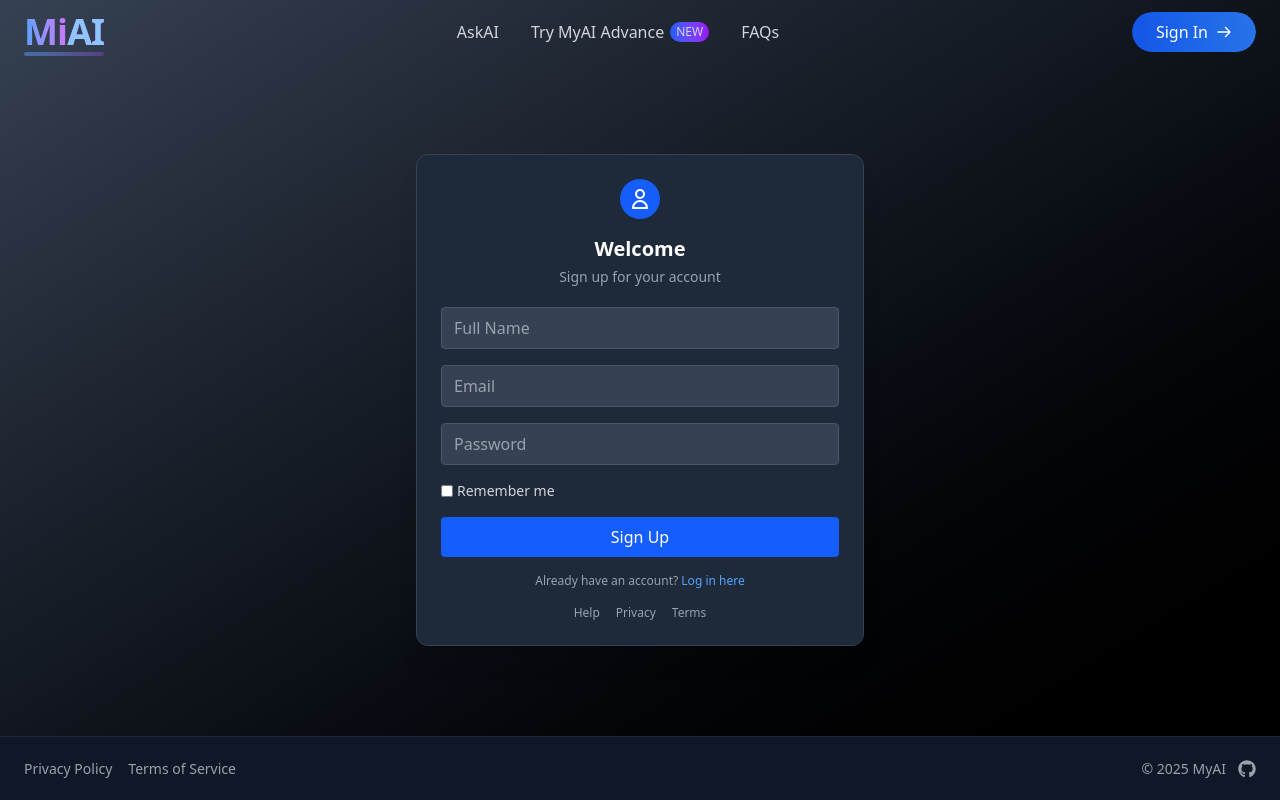
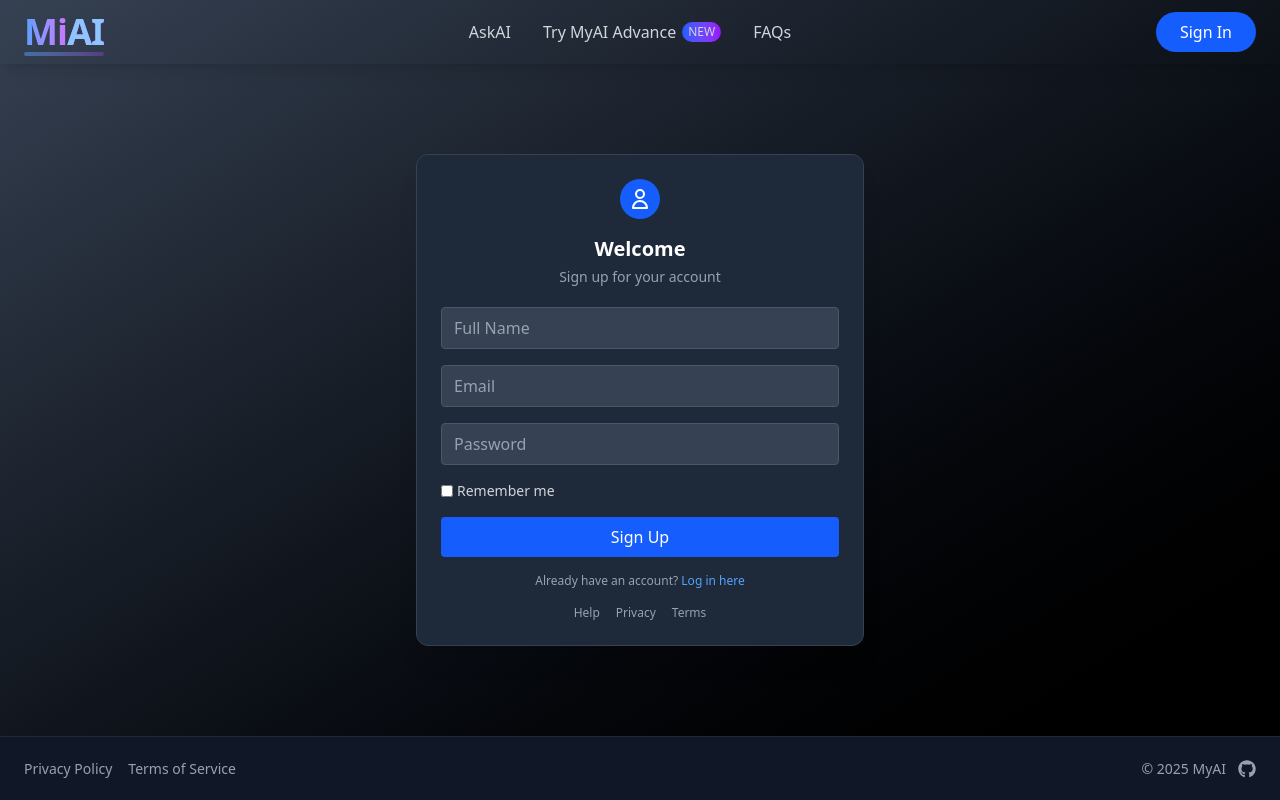
Before and after one commit to 1Rohannaik/MyAI, a React (Vite) app in the folder frontend/: page /signin in a window 1280 px wide. Built offline with nearby package versions, Linux system fonts and the light colour scheme.

Commit message:
Update Header.jsx

```diff
--- a/frontend/components/Header.jsx
+++ b/frontend/components/Header.jsx
@@ -1,43 +1,51 @@
 import React, { useEffect, useState } from "react";
 import { NavLink, useNavigate } from "react-router-dom";
 import toast from "react-hot-toast";
-
+import { Menu, X } from "lucide-react"; // Hamburger & close icon
 
 const Header = () => {
   const navigate = useNavigate();
   const [isAuthenticated, setIsAuthenticated] = useState(false);
+  const [menuOpen, setMenuOpen] = useState(false);
 
-  // Check if user is logged in
   useEffect(() => {
     const token = localStorage.getItem("token");
     setIsAuthenticated(!!token);
   }, []);
 
-  // Handle Logout
   const handleLogout = () => {
-    localStorage.removeItem("token"); // Remove token
+    localStorage.removeItem("token");
     setIsAuthenticated(false);
-    toast.success("Logged out successfully!");// Update state
-    navigate("/signin"); // Redirect to signin page
+    toast.success("Logged out successfully!");
+    navigate("/signin");
+  };
+
+  const toggleMenu = () => {
+    setMenuOpen(!menuOpen);
+  };
+
+  const handleNavClick = (route) => {
+    navigate(route);
+    setMenuOpen(false); // Close menu on nav
   };
 
   return (
-    <header className="fixed w-full z-50 ">
+    <header className="fixed w-full z-50  shadow-lg">
       <div className="max-w-7xl mx-auto px-6 py-3 flex items-center justify-between">
-        {/* Logo with subtle shine effect */}
+        {/* Logo */}
         <div
           className="flex items-center cursor-pointer"
           onClick={() => navigate("/")}
         >
           <span className="relative">
-            <span className="text-4xl font-extrabold bg-gradient-to-r from-blue-400 via-purple-400 to-purple-600 bg-clip-text text-transparent tracking-tight">
+            <span className="text-3xl md:text-4xl font-extrabold bg-gradient-to-r from-blue-400 via-purple-400 to-purple-600 bg-clip-text text-transparent tracking-tight">
               Mi<span className="text-blue-300">AI</span>
             </span>
             <span className="absolute -bottom-1 left-0 w-full h-1 bg-gradient-to-r from-blue-400/50 to-purple-500/30 rounded-full"></span>
           </span>
         </div>
 
-        {/* Navigation Links with animated underline */}
+        {/* Desktop Navigation */}
         <nav className="hidden md:flex items-center space-x-8">
           <NavLink
             to="/gemini"
@@ -46,7 +54,6 @@ const Header = () => {
             AskAI
             <span className="absolute left-0 -bottom-1 h-0.5 bg-blue-500 transition-all duration-300 w-0 group-hover:w-full"></span>
           </NavLink>
-
           <NavLink
             to="/subscribe"
             className="relative text-gray-300 hover:text-white transition-colors group"
@@ -59,50 +66,80 @@ const Header = () => {
             </span>
             <span className="absolute left-0 -bottom-1 h-0.5 bg-purple-500 transition-all duration-300 w-0 group-hover:w-full"></span>
           </NavLink>
-
-          <NavLink to="/faq">
-            <button className="relative text-gray-300 hover:text-white transition-colors group">
+          <NavLink
+            to="/faq"
+            className="relative text-gray-300 hover:text-white transition-colors group"
+          >
             FAQs
             <span className="absolute left-0 -bottom-1 h-0.5 bg-blue-500 transition-all duration-300 w-0 group-hover:w-full"></span>
-            </button>
           </NavLink>
         </nav>
 
-        {/* Sign In / Logout Button */}
+        {/* Hamburger Icon */}
+        <div className="md:hidden">
+          <button onClick={toggleMenu} className="text-white">
+            {menuOpen ? <X size={28} /> : <Menu size={28} />}
+          </button>
+        </div>
+
+        {/* Auth Buttons (desktop only) */}
+        <div className="hidden md:flex">
           {isAuthenticated ? (
             <button
               onClick={handleLogout}
-            className="relative overflow-hidden group px-6 py-2 rounded-full font-medium transition-all duration-300 bg-red-600 text-white hover:bg-red-700"
+              className="px-6 py-2 rounded-full font-medium bg-red-600 text-white hover:bg-red-700 transition-all"
             >
               Logout
             </button>
           ) : (
             <button
               onClick={() => navigate("/signin")}
-            className="relative overflow-hidden group px-6 py-2 rounded-full font-medium transition-all duration-300"
+              className="px-6 py-2 rounded-full font-medium bg-blue-600 text-white hover:bg-blue-700 transition-all"
             >
-            <span className="relative z-10 flex items-center text-white">
               Sign In
-              <svg
-                xmlns="http://www.w3.org/2000/svg"
-                className="ml-2 h-4 w-4 transition-transform duration-300 group-hover:translate-x-1"
-                fill="none"
-                viewBox="0 0 24 24"
-                stroke="currentColor"
-              >
-                <path
-                  strokeLinecap="round"
-                  strokeLinejoin="round"
-                  strokeWidth={2}
-                  d="M14 5l7 7m0 0l-7 7m7-7H3"
-                />
-              </svg>
-            </span>
-            <span className="absolute inset-0 bg-gradient-to-r from-blue-600 to-blue-500 rounded-full opacity-90 group-hover:opacity-100 transition-opacity duration-300"></span>
-            <span className="absolute inset-0 bg-white/10 backdrop-blur-sm rounded-full opacity-0 group-hover:opacity-100 transition-opacity duration-300"></span>
             </button>
           )}
         </div>
+      </div>
+
+      {/* Mobile Menu */}
+      {menuOpen && (
+        <div className="md:hidden px-6 pb-4  backdrop-blur-md shadow-lg space-y-4">
+          <NavLink
+            onClick={() => handleNavClick("/gemini")}
+            className="block text-gray-300 hover:text-white"
+          >
+            AskAI
+          </NavLink>
+          <NavLink
+            onClick={() => handleNavClick("/subscribe")}
+            className="block text-gray-300 hover:text-white"
+          >
+            Try MyAI Advance
+          </NavLink>
+          <NavLink
+            onClick={() => handleNavClick("/faq")}
+            className="block text-gray-300 hover:text-white"
+          >
+            FAQs
+          </NavLink>
+          {isAuthenticated ? (
+            <button
+              onClick={handleLogout}
+              className="block w-full text-left px-4 py-2 bg-red-600 text-white rounded-md"
+            >
+              Logout
+            </button>
+          ) : (
+            <button
+              onClick={() => handleNavClick("/signin")}
+              className="block w-full text-left px-4 py-2 bg-blue-600 text-white rounded-md"
+            >
+              Sign In
+            </button>
+          )}
+        </div>
+      )}
     </header>
   );
 };
```
Lines whose indentation alone changed are shown as unchanged.
